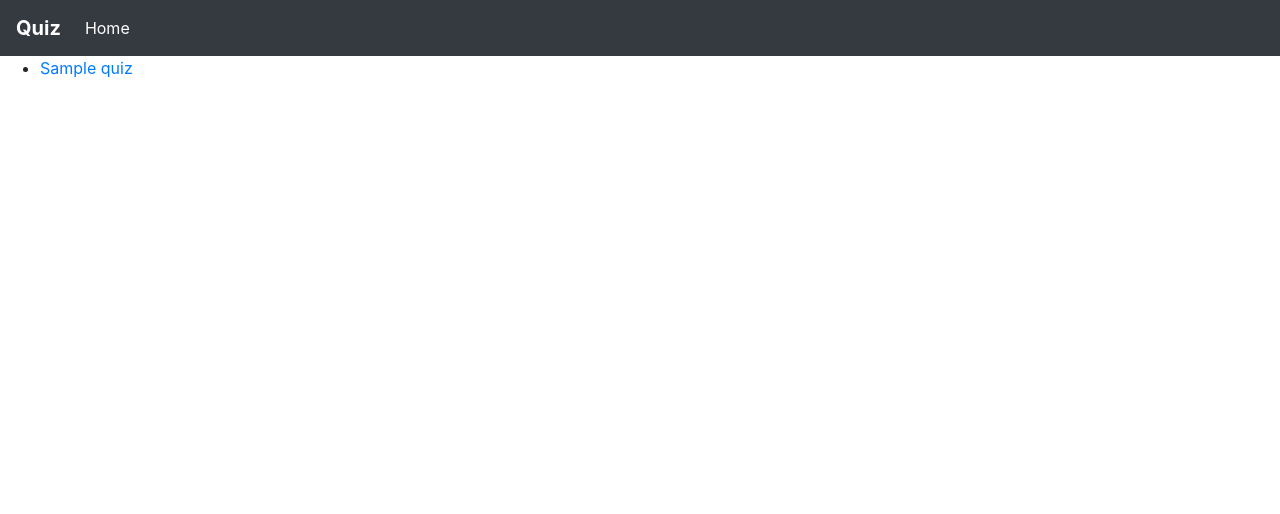
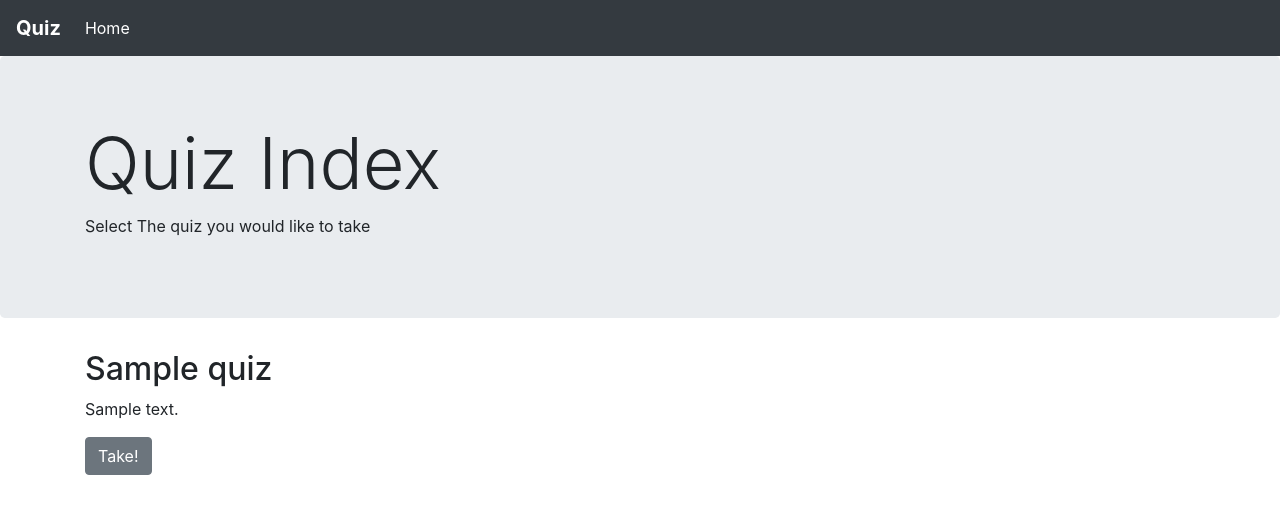
Before and after one commit to pedrolcn/estudar_project, a Django app: template app_quiz/templates/app_quiz/index.html in a window 1280 px wide. Shown: the top 514 px of the page. Run offline with Django 3.2, Linux system fonts and the light colour scheme; the template is opened without the code that fills it: values that come from a table or form of the project are taken from there, others are empty; tables that the repository leaves empty hold one stand-in row (values such as "Sample post"); some libraries are stand-ins or nearby versions.

Commit message:
Style: Updated index page layout

```diff
--- a/app_quiz/templates/app_quiz/index.html
+++ b/app_quiz/templates/app_quiz/index.html
@@ -23,15 +23,26 @@
             </div>
         </nav>
     {% if latest_quiz_list%}
-    <ul>
-    {% for q in latest_quiz_list%}
-        <li>
-            <a href="{% url 'app_quiz:quiz' q.id %}">{{ q.name }}</a>
-        </li>
-    {% endfor%}
-    </ul>
-{% else%}
-<p> No quizzes are available</p>
-{% endif %}
+    <div class="jumbotron">
+            <div class="container">
+              <h1 class="display-3">Quiz Index</h1>
+              <p>Select The quiz you would like to take</p>
+            </div>
+    </div>
+
+    <div class="container">
+        <div class='row'>
+            {% for q in latest_quiz_list%}
+            <div class="col-md-4">
+                    <h2>{{q.name}}</h2>
+                    <p>{{q.description}}</p>
+                    <p><a class="btn btn-secondary" href="{% url 'app_quiz:quiz' q.id %}">Take!</a></p>
+                </div>
+            {% endfor%}
+        </div>
+    </div>
+    {% else%}
+        <p> No quizzes are available</p>
+    {% endif %}
 </body>
 </html>
```
